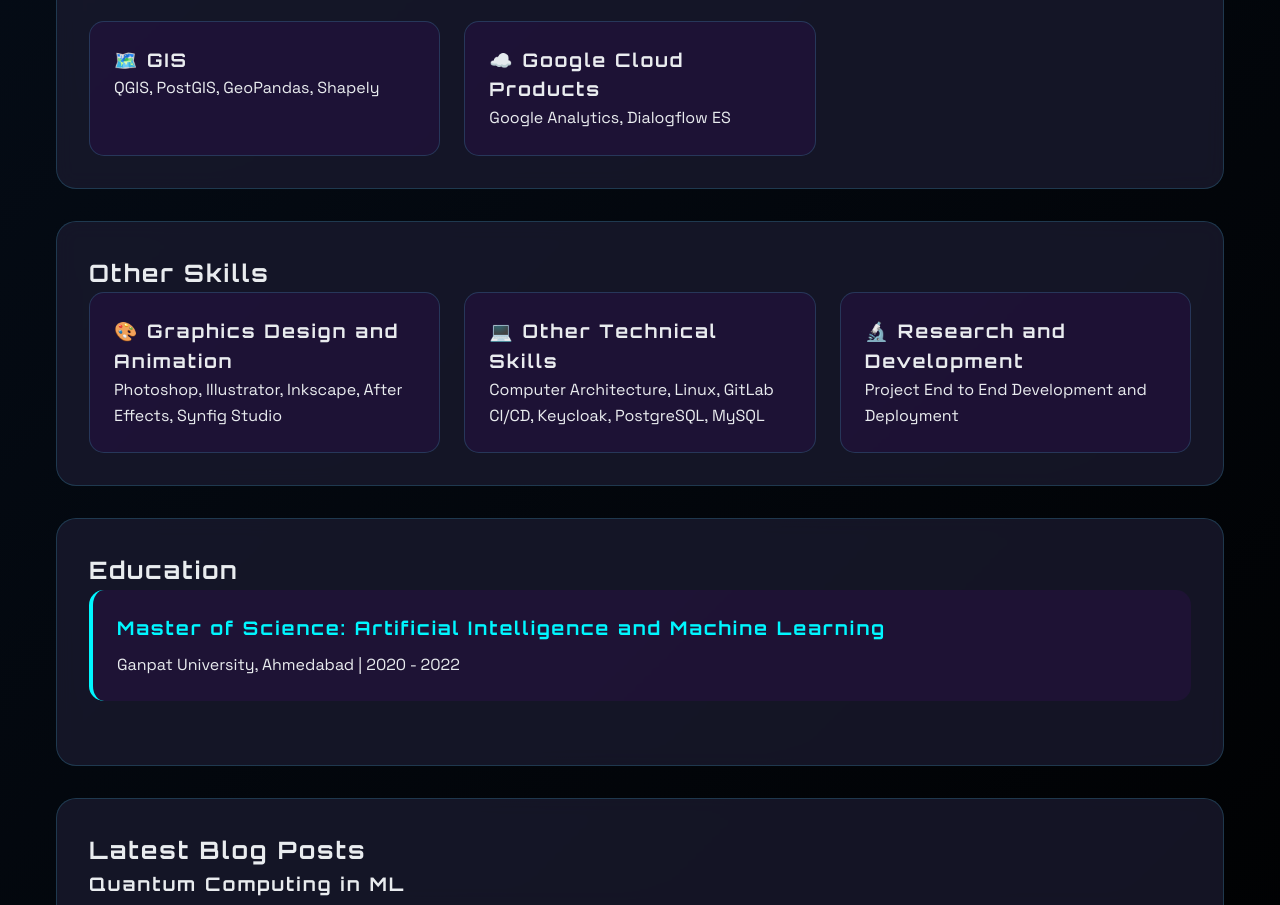
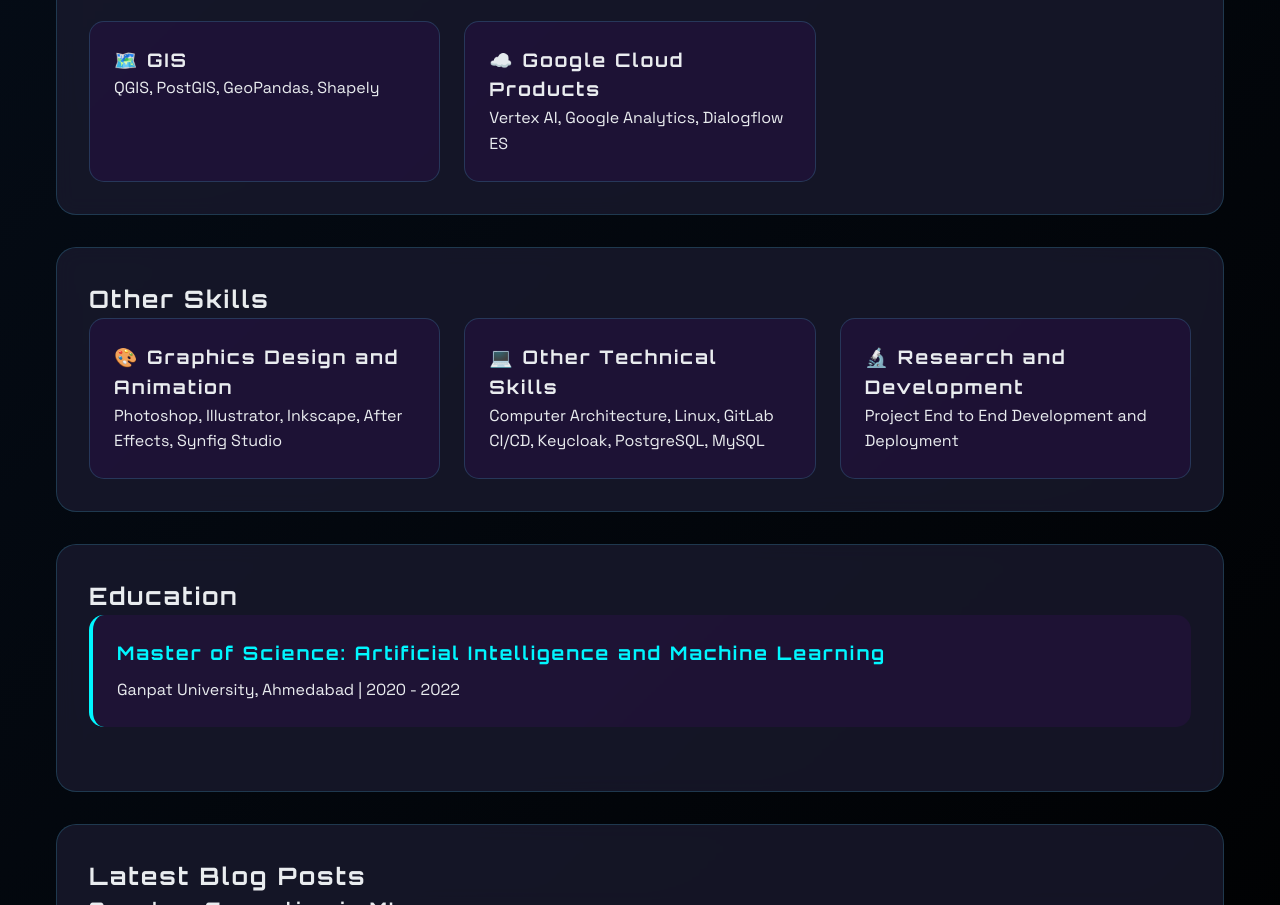
Before and after one commit to HarshitMakwana/HarshitMakwana.github.io, a plain HTML site: page index.html in a window 1280 px wide. Shown: the part 3139-4044 px from the top of the page. Drawn offline with nearby package versions, Linux system fonts and the light colour scheme.

Commit message:
Update index.html

```diff
--- a/index.html
+++ b/index.html
@@ -558,7 +558,7 @@
 
                 <div class="skill-category">
                     <h3>☁️ Google Cloud Products</h3>
-                    <p>Google Analytics, Dialogflow ES</p>
+                    <p>Vertex AI, Google Analytics, Dialogflow ES</p>
                 </div>
 
             </div>
```
